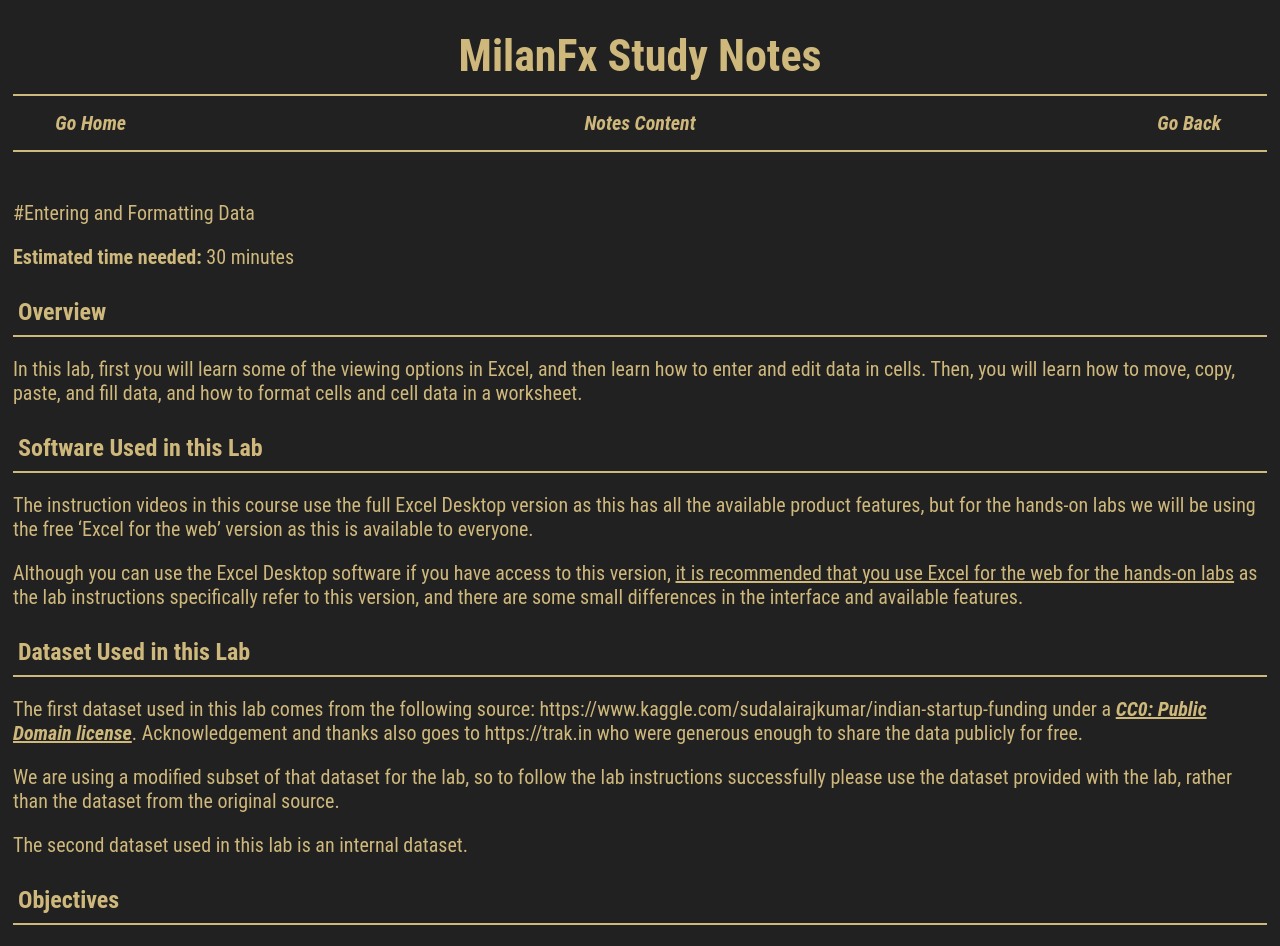
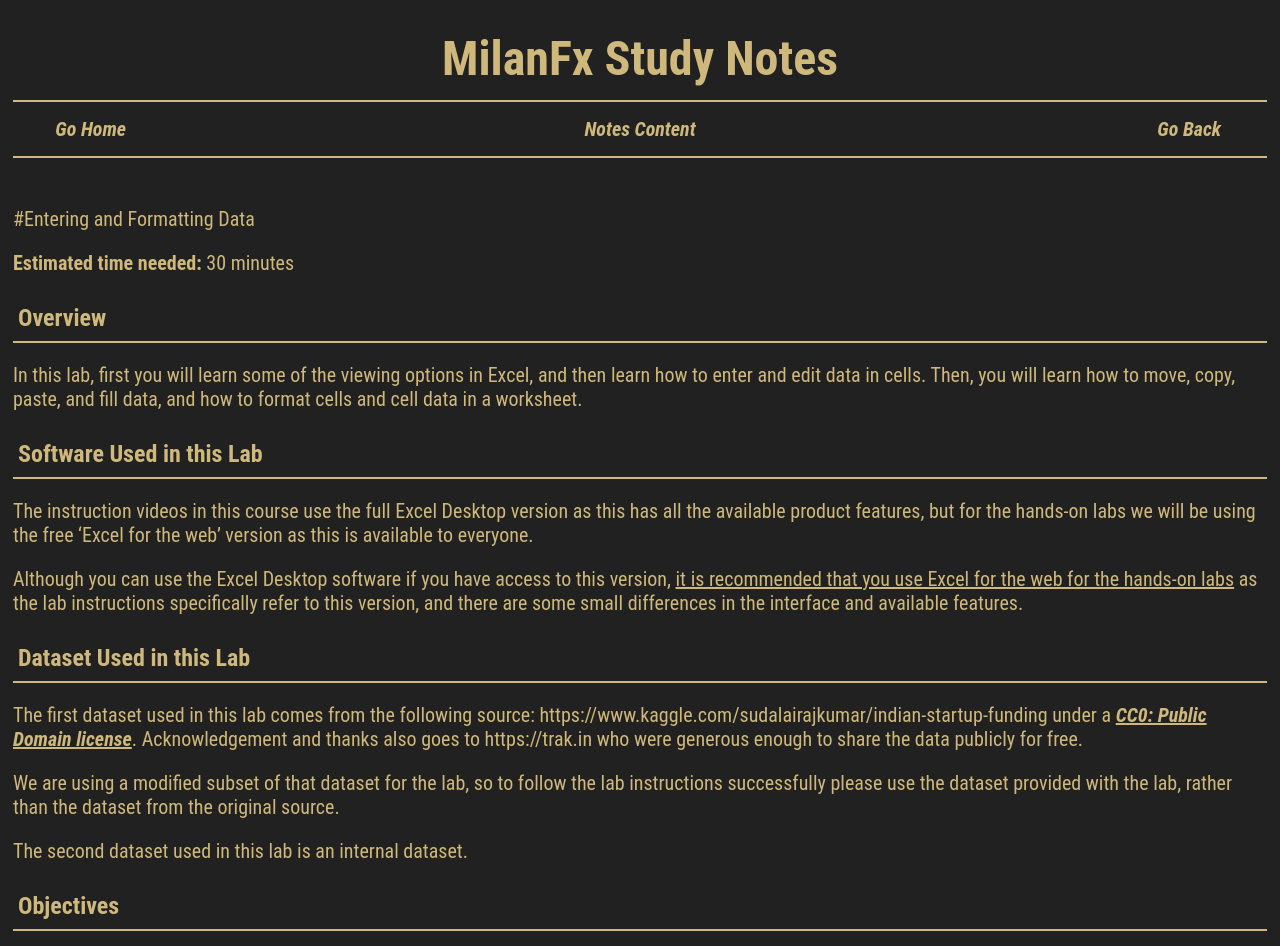
Before and after one commit to milanfx/milanfx.github.io, a Jekyll site: the page built from test2.md, in a window 1280 px wide. Shown: the top 946 px of the page. Built offline with Jekyll 4.4.1, drawn with Linux system fonts in a browser that asks for light colours.

Commit message:
Adjust font sizes in page layout

```diff
--- a/_layouts/page.html
+++ b/_layouts/page.html
@@ -40,7 +40,7 @@
     }
 
      .container h1 {
-      font-size: 44px;
+      font-size: 40px;
       display: block;
       box-sizing: border-box;
       background-color: var(--word);
@@ -59,7 +59,7 @@
     }
 
      .container h2 {
-      font-size: 32px;
+      font-size: 28px;
       display: block;
       box-sizing: border-box;
       background-color: var(--word);
@@ -120,7 +120,7 @@
     }
 
     .btn.title {
-      font-size: 44px;
+      font-size: 48px;
       border: 0px;
       line-height: 1.5;
       margin: 0px;
```
